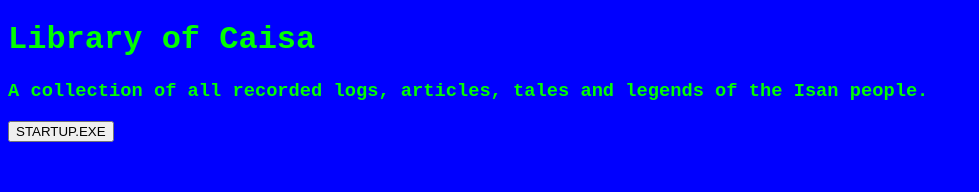
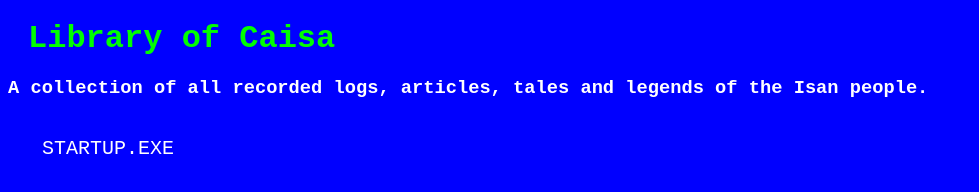
Before and after one commit to Vazenroy/Caisapedia, a plain HTML site: page index.html in a window 1280 px wide. Shown: the whole page, without its empty margins (0-979 px from the left). Drawn offline with Linux system fonts and the light colour scheme.

Commit message:
buncha things

```diff
--- a/app.css
+++ b/app.css
@@ -1,9 +1,10 @@
 h1 {
     color: rgb(0, 255, 0);
     font-family:'Courier New', Courier, monospace;
+    margin: 20px 20px;
 }
 
 h3 {
-    color: rgb(0, 255, 0);
+    color: rgb(255, 255, 255);
     font-family:'Courier New', Courier, monospace;
 }
--- a/index.html
+++ b/index.html
@@ -7,22 +7,27 @@
     <style>
         .button {
           border: none;
-          color: rgb(0, 255, 0);
+          color: white;
+          background-color: blue;
           padding: 15px 32px;
           text-align: center;
           text-decoration: none;
           display: inline-block;
-          font-size: 16px;
+          font-size: 20px;
           margin: 4px 2px;
           cursor: pointer;
           font-family: 'Courier New', Courier, monospace;
         }
-        </style>
+
+        .button1:hover{
+            color: rgb(0, 255, 0);
+        }
+    </style>
 </head>
 
 <body style="background-color: blue;">
     <h1>Library of Caisa</h1>
     <h3>A collection of all recorded logs, articles, tales and legends of the Isan people.</h3>
-    <button>STARTUP.EXE</button>
+    <button class="button button1">STARTUP.EXE</button>
 </body>
 </html>
```
